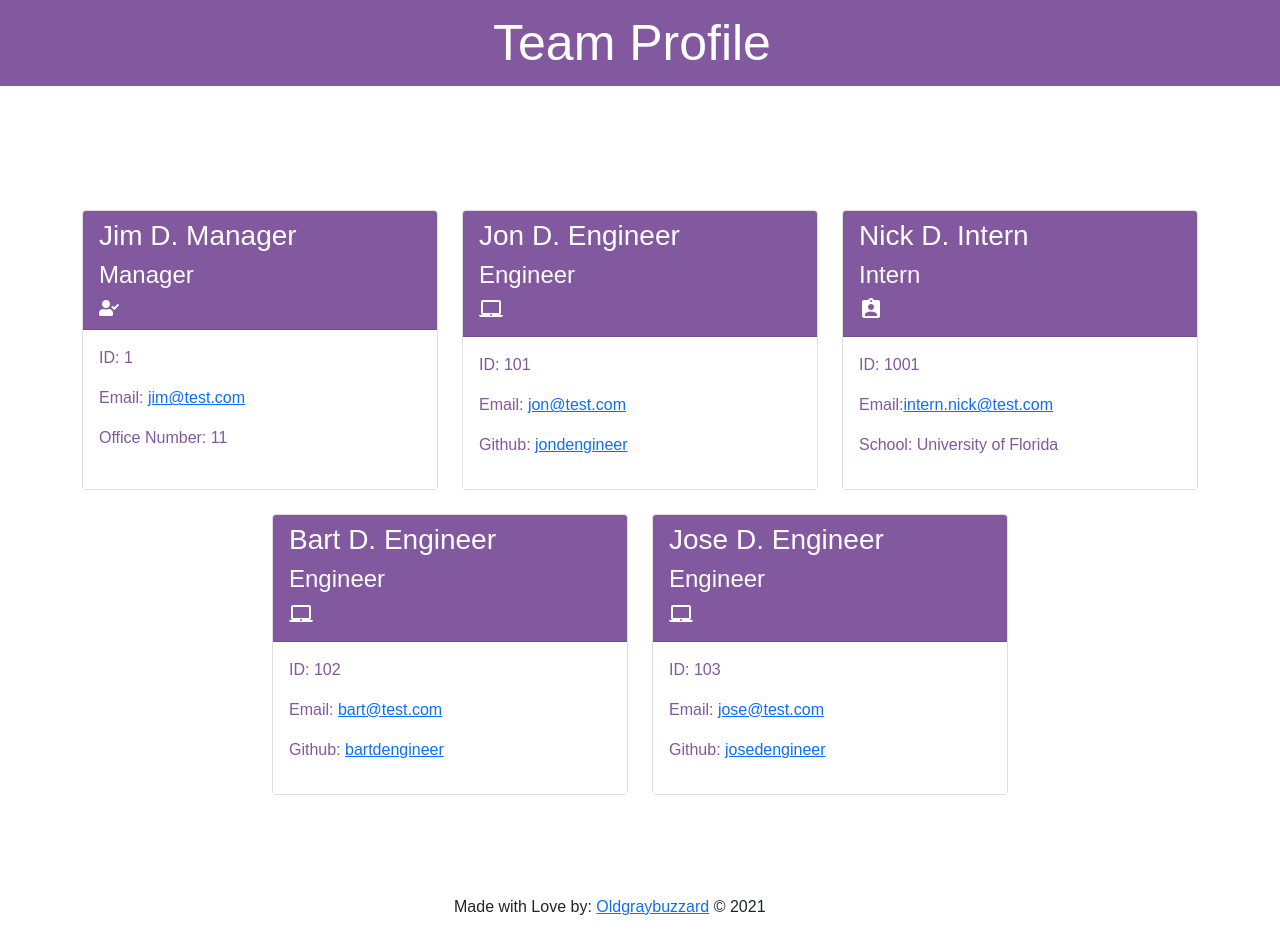
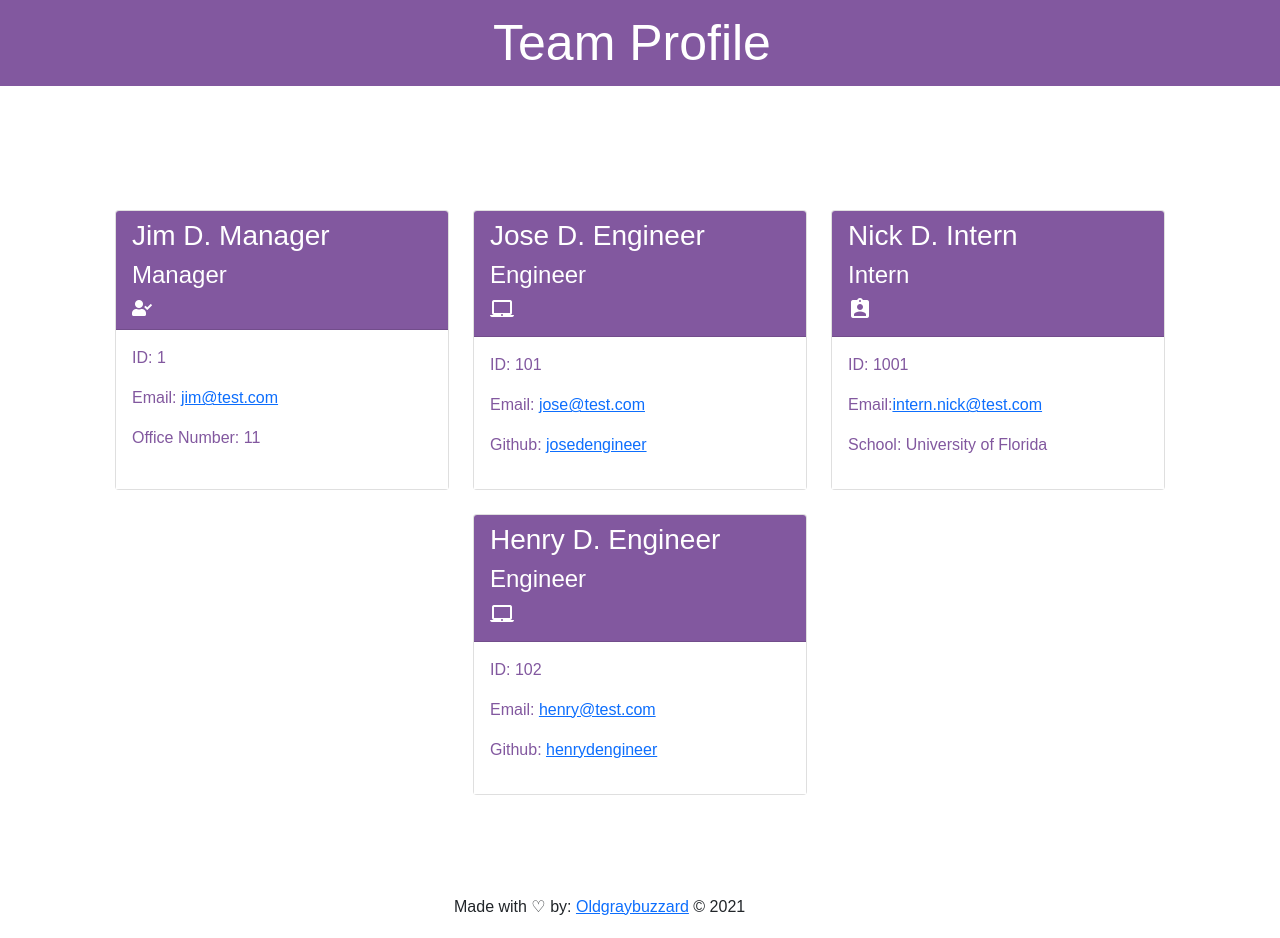
Before and after one commit to oldgraybuzzard/team-profile-generator, a website: page dist/index.html in a window 1280 px wide. Drawn offline with nearby package versions, Linux system fonts and the light colour scheme.

Commit message:
added heroku

```diff
--- a/dist/index.html
+++ b/dist/index.html
@@ -38,13 +38,13 @@
     <div class="col-4 mt-4">
         <div class="card h-100">
             <div class="card-header">
-                <h3>Jon D. Engineer</h3>
+                <h3>Jose D. Engineer</h3>
                 <h4>Engineer</h4><i class="material-icons">laptop_mac</i>
             </div>
             <div class="card-body">
                 <p class="id">ID: 101</p>
-                <p class="email">Email: <a href="mailto:jon@test.com">jon@test.com</a></p>
-                <p class="github">Github: <a href="https://github.com/jondengineer">jondengineer</a></p>
+                <p class="email">Email: <a href="mailto:jose@test.com">jose@test.com</a></p>
+                <p class="github">Github: <a href="https://github.com/josedengineer">josedengineer</a></p>
             </div>
         </div>
     </div>
@@ -66,27 +66,13 @@
     <div class="col-4 mt-4">
         <div class="card h-100">
             <div class="card-header">
-                <h3>Bart D. Engineer</h3>
+                <h3>Henry D. Engineer</h3>
                 <h4>Engineer</h4><i class="material-icons">laptop_mac</i>
             </div>
             <div class="card-body">
                 <p class="id">ID: 102</p>
-                <p class="email">Email: <a href="mailto:bart@test.com">bart@test.com</a></p>
-                <p class="github">Github: <a href="https://github.com/bartdengineer">bartdengineer</a></p>
-            </div>
-        </div>
-    </div>
-
-    <div class="col-4 mt-4">
-        <div class="card h-100">
-            <div class="card-header">
-                <h3>Jose D. Engineer</h3>
-                <h4>Engineer</h4><i class="material-icons">laptop_mac</i>
-            </div>
-            <div class="card-body">
-                <p class="id">ID: 103</p>
-                <p class="email">Email: <a href="mailto:jose@test.com">jose@test.com</a></p>
-                <p class="github">Github: <a href="https://github.com/josedengineer">josedengineer</a></p>
+                <p class="email">Email: <a href="mailto:henry@test.com">henry@test.com</a></p>
+                <p class="github">Github: <a href="https://github.com/henrydengineer">henrydengineer</a></p>
             </div>
         </div>
     </div>
@@ -102,7 +88,7 @@
   <footer>
   <div class="container">
       <div class="col-md-4 d-flex align-items-center">
-          <p>Made with Love by:  <a href="https://github.com/oldgraybuzzard">Oldgraybuzzard</a> &copy; 2021</p>
+          <p>Made with ♡ by:  <a href="https://github.com/oldgraybuzzard">Oldgraybuzzard</a> &copy; 2021</p>
   </div>
 </div>
 </footer>
--- a/package.json
+++ b/package.json
@@ -20,6 +20,7 @@
     "jest": "^27.3.1"
   },
   "dependencies": {
+    "heroku": "^7.59.1",
     "inquirer": "^8.2.0"
   }
 }
```
Also changed, not shown: 1 other file.
